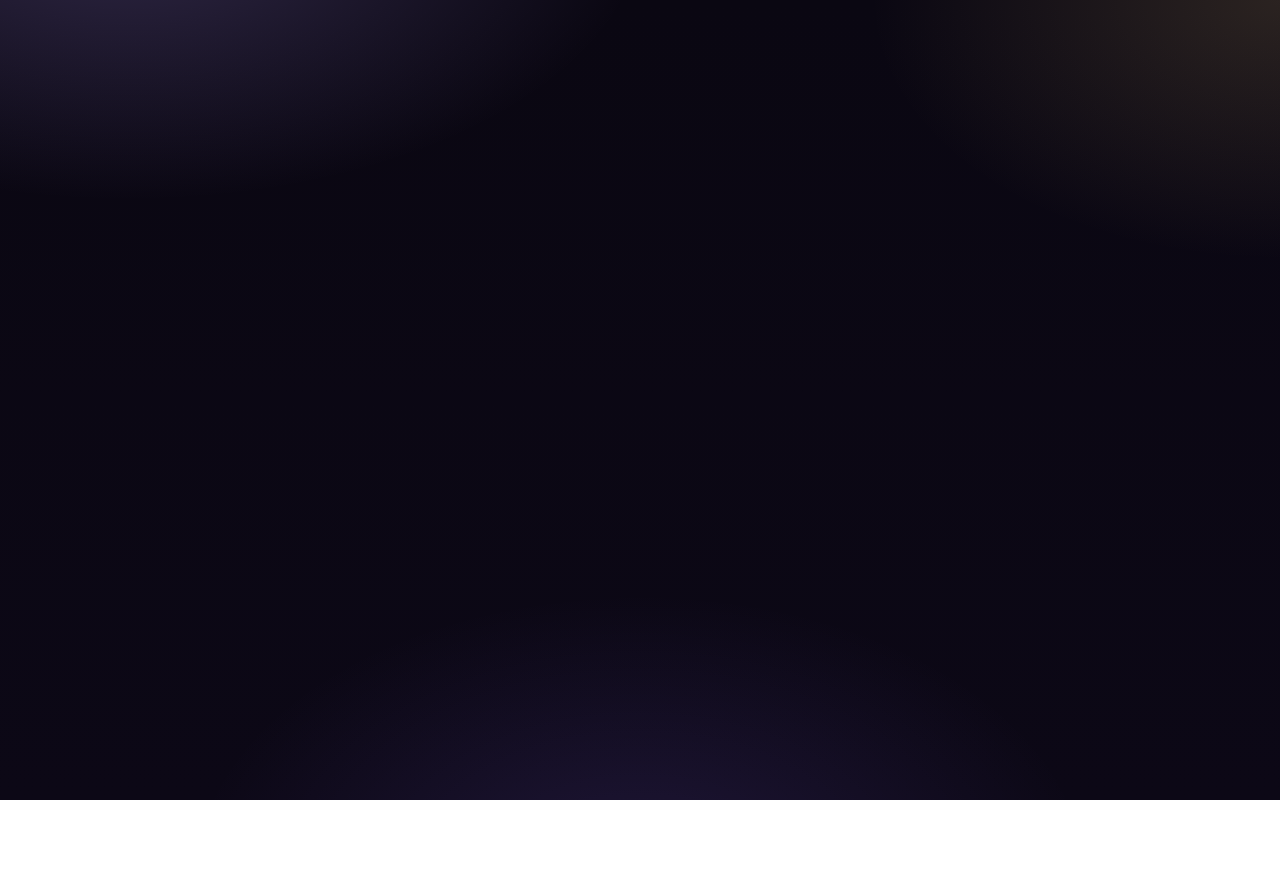
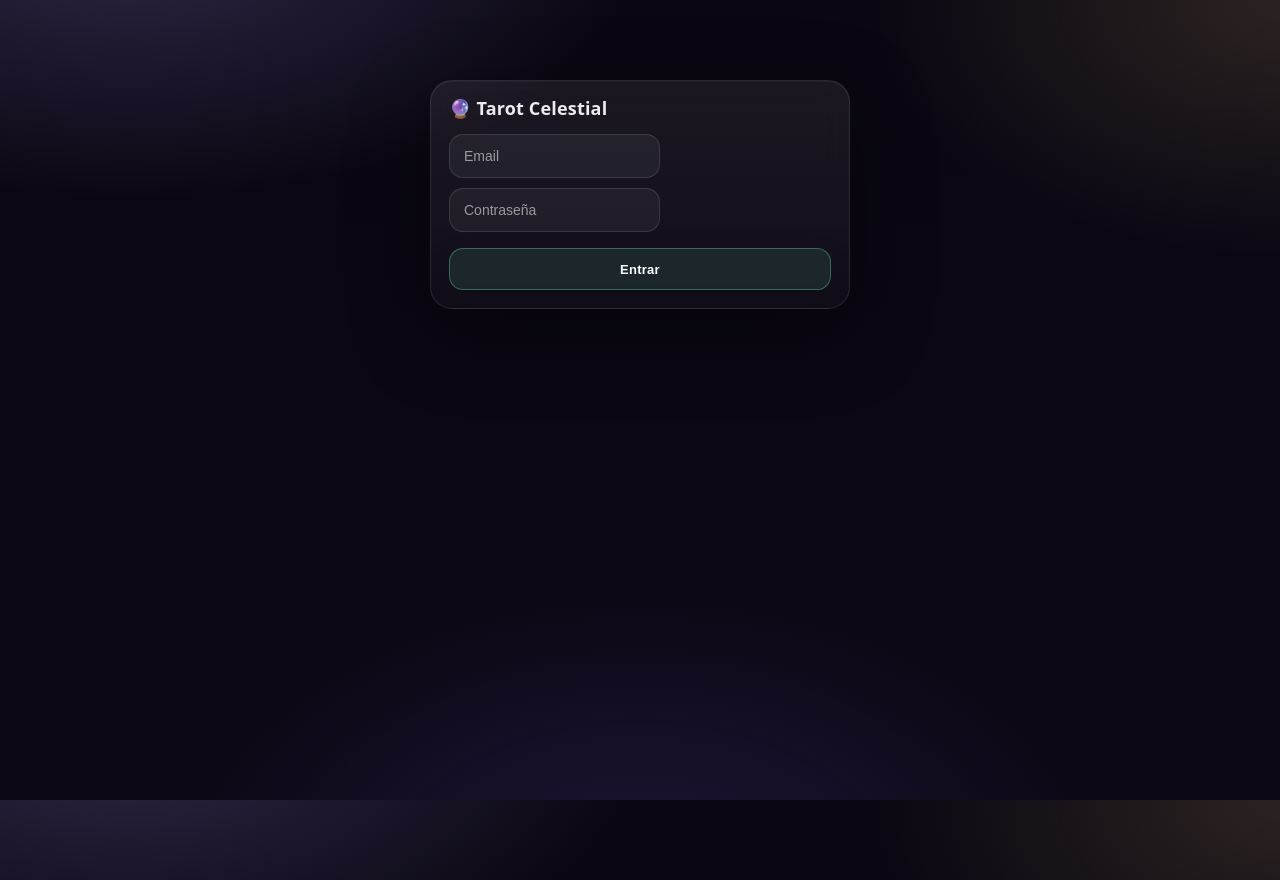
Before and after one commit to Tarot-Celestial/tarot-celestial-panel, a Next.js app: page / in a window 1280 px wide. Before the commit this address had no page. Before the commit the page ends 800 px from the top, so only its background shows below. Built offline with nearby package versions, Linux system fonts and the light colour scheme; no server answers.

Commit message:
Update page.tsx

```diff
--- a/src/app/page.tsx
+++ b/src/app/page.tsx
@@ -1,5 +1,100 @@
-import { redirect } from "next/navigation";
+"use client";
 
-export default function Page() {
-  redirect("/login");
+import { useState } from "react";
+import { supabaseBrowser } from "@/lib/supabase-browser";
+
+const sb = supabaseBrowser();
+
+export default function LoginPage() {
+  const [email, setEmail] = useState("");
+  const [password, setPassword] = useState("");
+  const [loading, setLoading] = useState(false);
+  const [err, setErr] = useState("");
+
+  async function login() {
+    setLoading(true);
+    setErr("");
+
+    // 🔥 LOGIN REAL CON SUPABASE
+    const { data, error } = await sb.auth.signInWithPassword({
+      email,
+      password,
+    });
+
+    if (error) {
+      setErr(error.message);
+      setLoading(false);
+      return;
+    }
+
+    const user = data.user;
+
+    if (!user) {
+      setErr("No user");
+      setLoading(false);
+      return;
+    }
+
+    // 🔥 OBTENER ROL DESDE TU TABLA workers
+    const { data: worker, error: wErr } = await sb
+      .from("workers")
+      .select("role")
+      .eq("user_id", user.id)
+      .maybeSingle();
+
+    if (wErr || !worker) {
+      setErr("No se pudo obtener el rol");
+      setLoading(false);
+      return;
+    }
+
+    // 🔥 REDIRECCIÓN POR ROL
+    if (worker.role === "admin") {
+      window.location.href = "/admin";
+    } else if (worker.role === "central") {
+      window.location.href = "/panel-central";
+    } else {
+      window.location.href = "/panel-tarotista";
+    }
+  }
+
+  return (
+    <div className="tc-card" style={{ maxWidth: 420, margin: "80px auto" }}>
+      <div className="tc-title">🔮 Tarot Celestial</div>
+
+      <div style={{ marginTop: 16 }}>
+        <input
+          className="tc-input"
+          placeholder="Email"
+          value={email}
+          onChange={(e) => setEmail(e.target.value)}
+        />
+      </div>
+
+      <div style={{ marginTop: 10 }}>
+        <input
+          type="password"
+          className="tc-input"
+          placeholder="Contraseña"
+          value={password}
+          onChange={(e) => setPassword(e.target.value)}
+        />
+      </div>
+
+      {err && (
+        <div style={{ color: "red", marginTop: 10 }}>
+          {err}
+        </div>
+      )}
+
+      <button
+        className="tc-btn tc-btn-ok"
+        style={{ marginTop: 16, width: "100%" }}
+        onClick={login}
+        disabled={loading}
+      >
+        {loading ? "Entrando..." : "Entrar"}
+      </button>
+    </div>
+  );
 }
```
